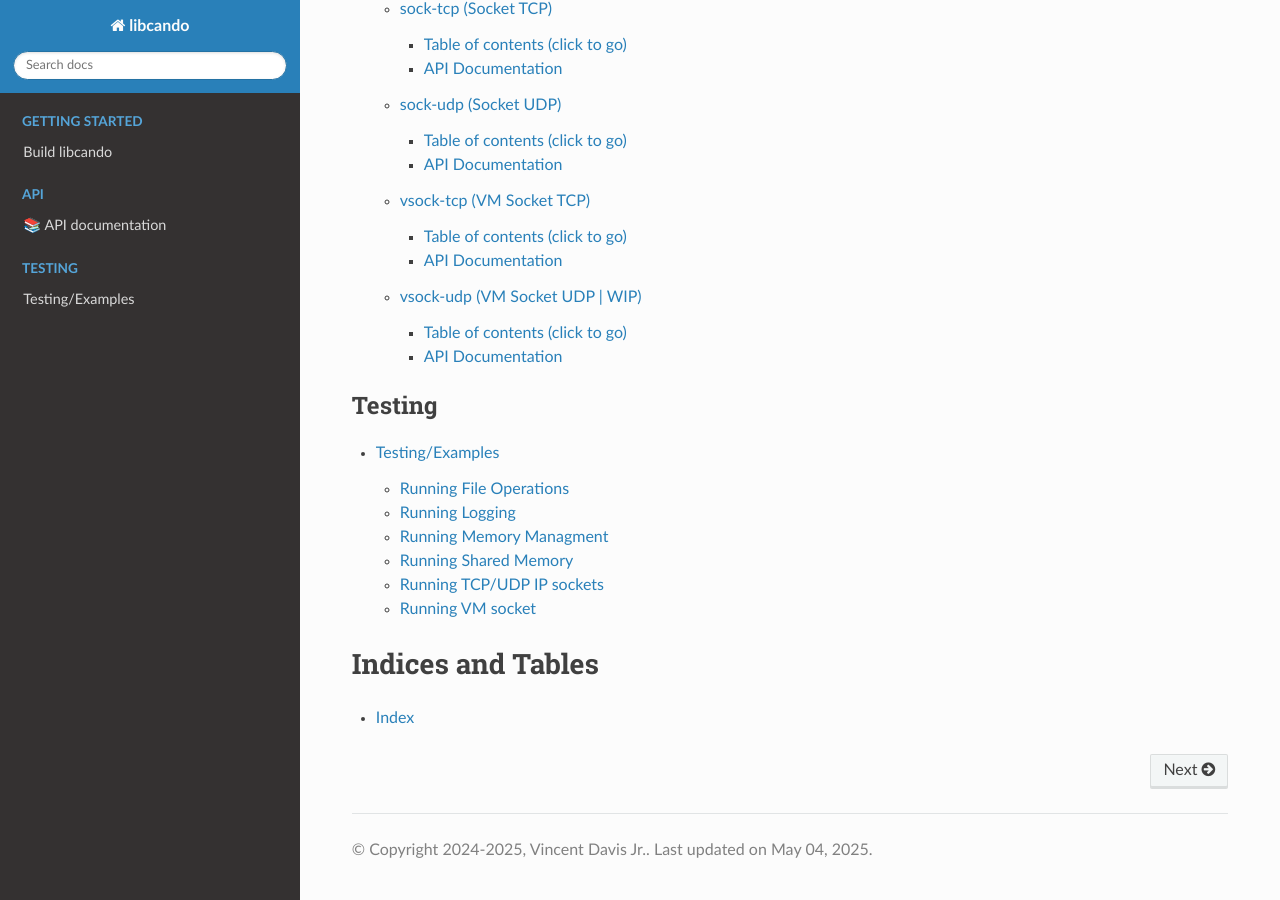
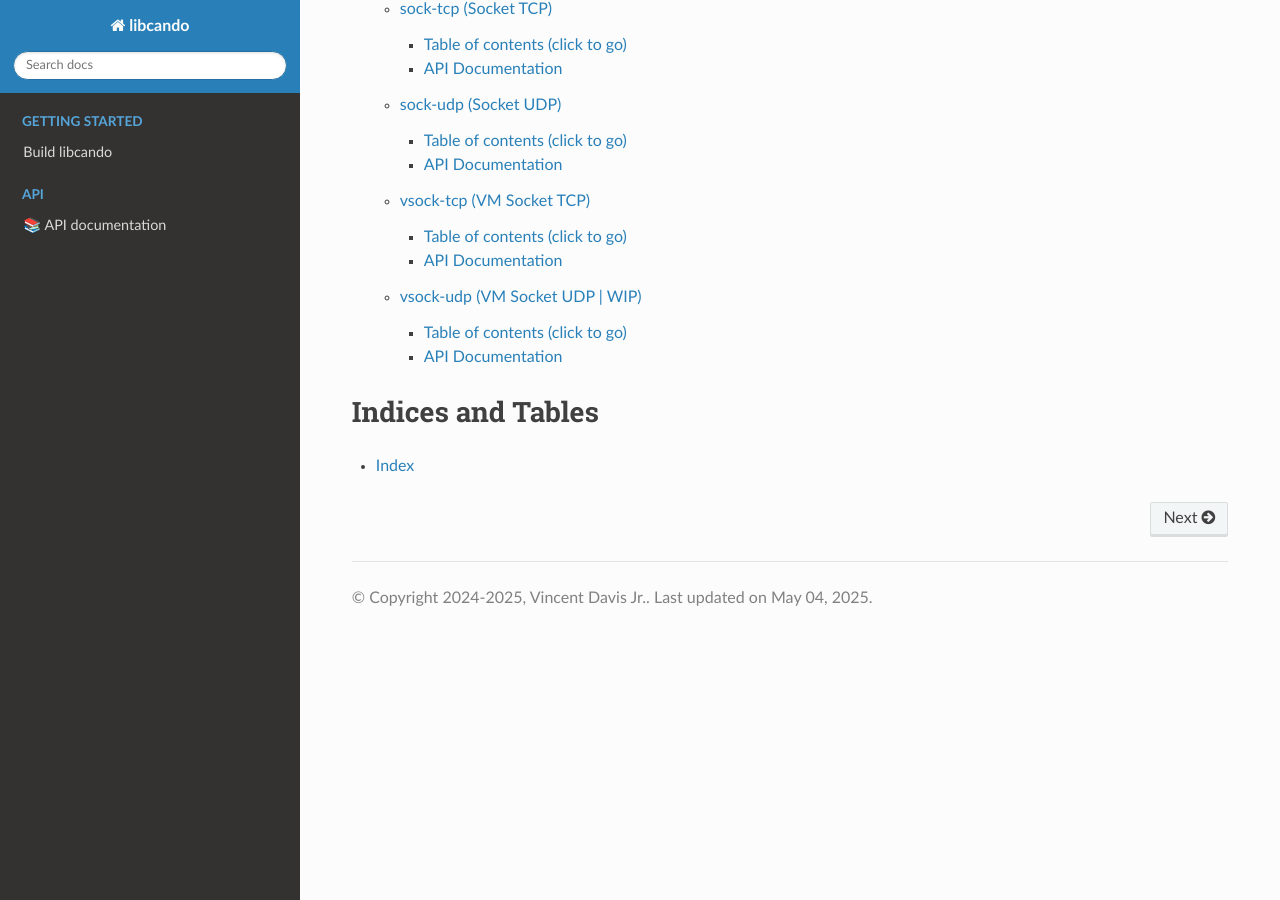
Before and after one commit to under-view/libcando, a Sphinx documentation site: the page built from docs/index.rst, in a window 1280 px wide and 900 px high, scrolled down 811 px. Built offline with Sphinx 7.4.7 and the Read the Docs theme 3.1.0, drawn with Linux system fonts in a browser that asks for light colours; formulas are drawn with MathJax 3.

Commit message:
docs: remove testing page
Signed-off-by: Vincent Davis Jr <vince@underview.tech>

```diff
--- a/docs/index.rst
+++ b/docs/index.rst
@@ -16,12 +16,6 @@ libcando Documentation
 
 	api
 
-.. toctree::
-	:maxdepth: 2
-	:caption: Testing
-
-	testing
-
 Indices and Tables
 ==================
 
--- a/docs/testing.rst
+++ /dev/null
@@ -1,96 +0,0 @@
-Testing/Examples
-================
-
-First things first see :ref:`build libcando` to enable test option.
-
-Running File Operations
-~~~~~~~~~~~~~~~~~~~~~~~
-
-====================
-File Operations Test
-====================
-
-.. code-block:: sh
-
-	./build/tests/test-file-ops
-
-Running Logging
-~~~~~~~~~~~~~~~
-
-============
-Logging Test
-============
-
-.. code-block:: sh
-
-	./build/tests/test-log
-
-Running Memory Managment
-~~~~~~~~~~~~~~~~~~~~~~~~
-
-======================
-Memory Management Test
-======================
-
-.. code-block:: sh
-
-	./build/tests/test-mm
-
-Running Shared Memory
-~~~~~~~~~~~~~~~~~~~~~
-
-==================
-Shared Memory Test
-==================
-
-.. code-block:: sh
-
-	./build/tests/test-shm
-
-Running TCP/UDP IP sockets
-~~~~~~~~~~~~~~~~~~~~~~~~~~
-
-===============
-Socket TCP Test
-===============
-
-.. code-block:: sh
-
-	./build/tests/test-sock-tcp
-
-===============
-Socket UDP Test
-===============
-
-.. code-block:: sh
-
-	./build/tests/test-sock-udp
-
-Running VM socket
-~~~~~~~~~~~~~~~~~
-
-===================
-Load Kernel Modules
-===================
-
-**On host machine**
-
-.. code-block:: sh
-
-	sudo modprobe -a vhost_vsock vsock_loopback
-
-==================
-VM socket TCP Test
-==================
-
-.. code-block:: sh
-
-	./build/tests/test-vsock-tcp
-
-==================
-VM socket UDP Test
-==================
-
-.. code-block:: sh
-
-	./build/tests/test-vsock-udp
```
Also changed, not shown: docs/vsock-tcp.rst (+10 -0 lines), docs/vsock-udp.rst (+10 -0 lines), 1 other file.
